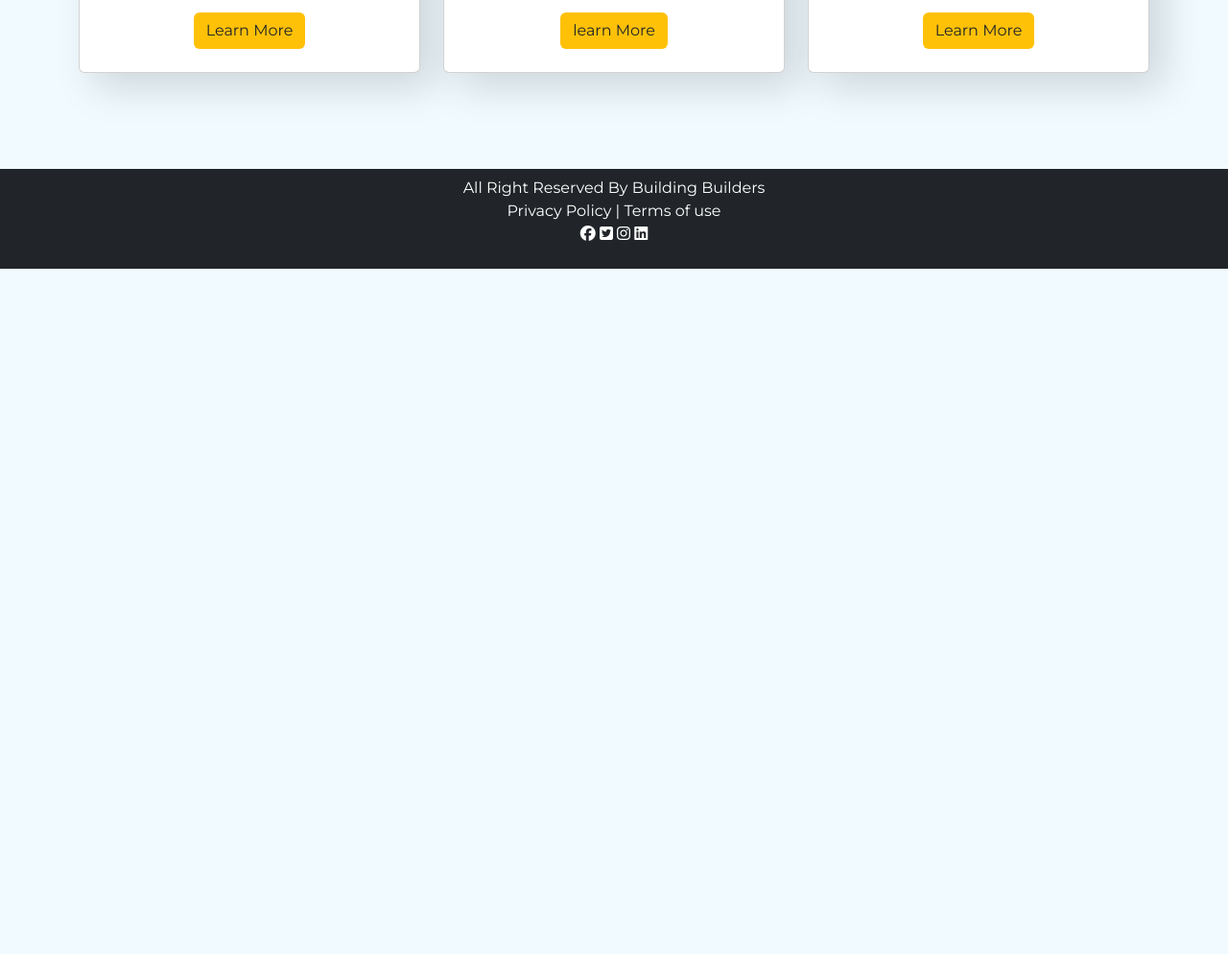
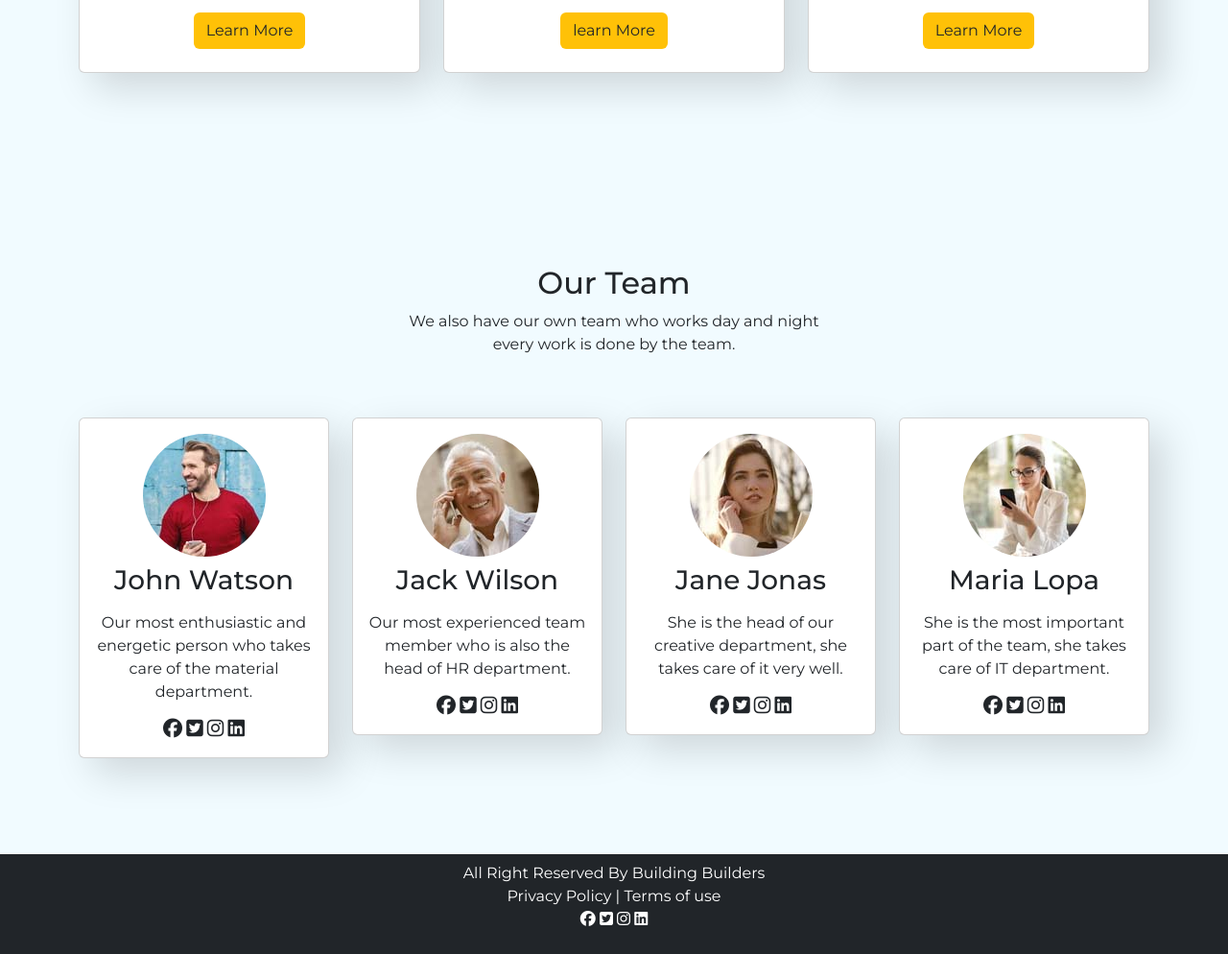
Before and after one commit to Shariq-tj/building-builder, a plain HTML site: page index.html in a window 1280 px wide. Shown: the part 2832-3826 px from the top of the page at 96% size. Before the commit the page ends 3112 px from the top, so only its background shows below. Drawn offline with nearby package versions, Linux system fonts and the light colour scheme.

Commit message:
team section added

```diff
--- a/css/style.css
+++ b/css/style.css
@@ -146,3 +146,10 @@
             line-height: 1.6;
             font-size: 12px;
         }
+        .about-text {
+            padding-top: 50px;
+        }
+        .card {
+            margin-bottom: 30px;
+        }
+    }
--- a/index.html
+++ b/index.html
@@ -184,6 +184,74 @@
         </div>
     </section>
     <!-- portfolio ends -->
+    <!-- team starts -->
+    <section class="team section-padding" id="team">
+        <div class="container">
+            <div class="row">
+                <div class="col-md-12">
+                    <div class="section-header text-center pb-5">
+                        <h2>Our Team</h2>
+                        <p>We also have our own team who works day and night <br>every work is done by the team.</p>
+                    </div>
+                </div>
+            </div>
+            <div class="row">
+                <div class="col-12 col-md-6 col-lg-3">
+                    <div class="card text-center">
+                        <div class="card-body">
+                            <img alt="" class="img-fluid rounded-circle" src="img/team-1.jpg">
+                            <h3 class="card-title py-2">John Watson</h3>
+                            <p class="card-text">Our most enthusiastic and energetic person who takes care of the material department.</p>
+                            <i class="fa-brands fa-facebook"></i>
+                            <i class="fa-brands fa-square-twitter"></i>
+                            <i class="fa-brands fa-instagram"></i>
+                            <i class="fa-brands fa-linkedin"></i>
+                        </div>
+                    </div>
+                </div>
+                <div class="col-12 col-md-6 col-lg-3">
+                    <div class="card text-center">
+                        <div class="card-body">
+                            <img alt="" class="img-fluid rounded-circle" src="img/team-2.jpg">
+                            <h3 class="card-title py-2">Jack Wilson</h3>
+                            <p class="card-text">Our most experienced team member who is also the head of HR department. </p>
+                            <i class="fa-brands fa-facebook"></i>
+                            <i class="fa-brands fa-square-twitter"></i>
+                            <i class="fa-brands fa-instagram"></i>
+                            <i class="fa-brands fa-linkedin"></i>
+                        </div>
+                    </div>
+                </div>
+                <div class="col-12 col-md-6 col-lg-3">
+                    <div class="card text-center">
+                        <div class="card-body">
+                            <img alt="" class="img-fluid rounded-circle" src="img/team-3.jpg">
+                            <h3 class="card-title py-2">Jane Jonas</h3>
+                            <p class="card-text">She is the head of our creative department, she takes care of it very well.</p>
+                            <i class="fa-brands fa-facebook"></i>
+                            <i class="fa-brands fa-square-twitter"></i>
+                            <i class="fa-brands fa-instagram"></i>
+                            <i class="fa-brands fa-linkedin"></i>
+                        </div>
+                    </div>
+                </div>
+                <div class="col-12 col-md-6 col-lg-3">
+                    <div class="card text-center">
+                        <div class="card-body">
+                            <img alt="" class="img-fluid rounded-circle" src="img/team-4.jpg">
+                            <h3 class="card-title py-2">Maria Lopa</h3>
+                            <p class="card-text">She is the most important part of the team, she takes care of IT department.</p>
+                            <i class="fa-brands fa-facebook"></i>
+                            <i class="fa-brands fa-square-twitter"></i>
+                            <i class="fa-brands fa-instagram"></i>
+                            <i class="fa-brands fa-linkedin"></i>
+                        </div>
+                    </div>
+                </div>
+            </div>
+        </div>
+    </section>
+    <!-- team ends -->
     <!-- footer starts -->
     <footer class="bg-dark p-2 text-center">
         <div class="container">
```
Lines whose indentation alone changed are shown as unchanged.
